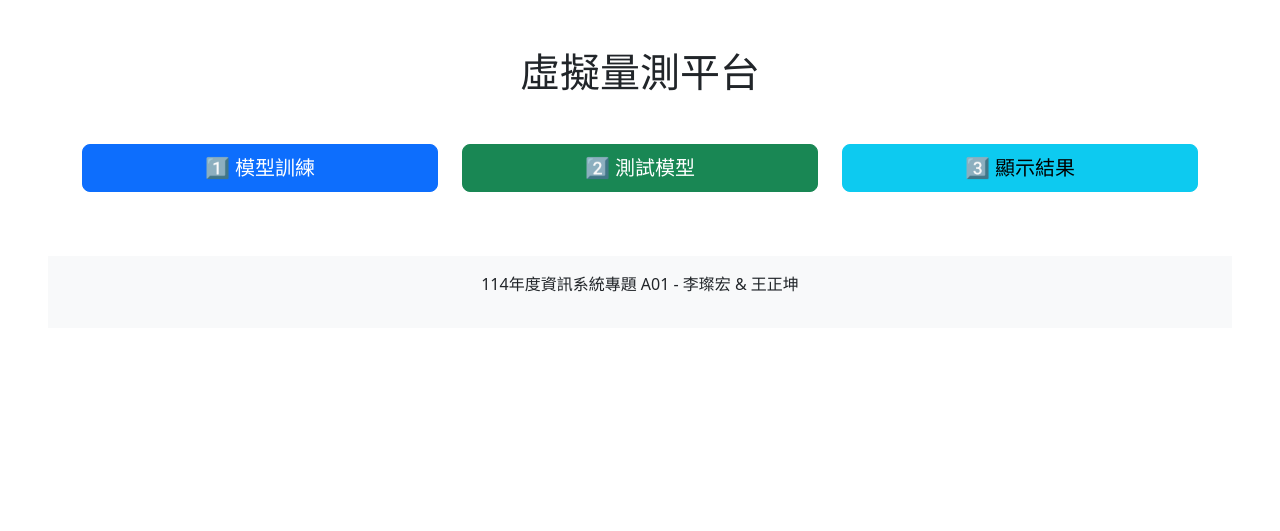
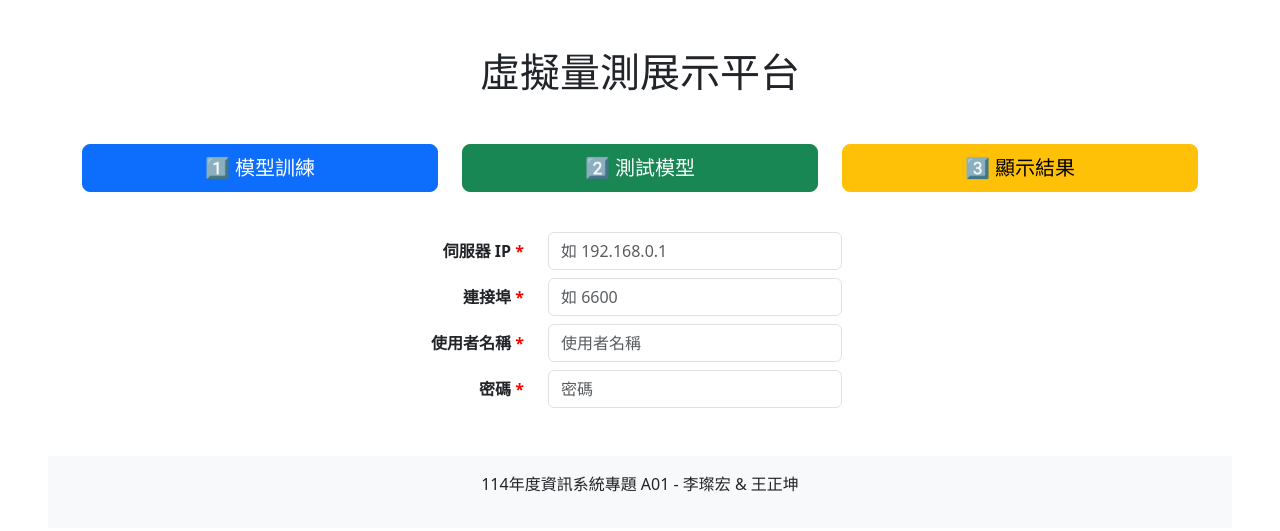
Before and after one commit to Chengkun-0321/Virtual-Measurement-System-Demo, a Django app: page / in a window 1280 px wide. Shown: the top 531 px of the page. Run offline with Django 5.2, Linux system fonts and the light colour scheme.

Commit message:
新增首頁SSH連線設置欄位

```diff
--- a/blog/templates/blog/home.html
+++ b/blog/templates/blog/home.html
@@ -7,19 +7,105 @@
 </head>
 <body class="p-5">
     <div class="container text-center">
-    <h1 class="mb-5">虛擬量測平台</h1>
+        <h1 class="mb-5">虛擬量測展示平台</h1>
         <div class="row justify-content-center">
             <div class="col-md-4 mb-3">
-            <a href="/train/" class="btn btn-primary btn-lg w-100">1️⃣ 模型訓練</a>
+                <a href="/train/" class="btn btn-primary btn-lg w-100 function-btn" disabled>1️⃣ 模型訓練</a>
             </div>
             <div class="col-md-4 mb-3">
-            <a href="/test/" class="btn btn-success btn-lg w-100">2️⃣ 測試模型</a>
+                <a href="/test/" class="btn btn-success btn-lg w-100 function-btn" disabled>2️⃣ 測試模型</a>
             </div>
             <div class="col-md-4 mb-3">
-            <a href="/results/" class="btn btn-info btn-lg w-100">3️⃣ 顯示結果</a>
+                <a href="/results/" class="btn btn-warning btn-lg w-100 function-btn" disabled>3️⃣ 顯示結果</a>
             </div>
         </div>
+
+        <div class="container mt-4">
+            <form method="POST" action="/train/" class="mx-auto" style="max-width: 600px;" id="input-form">
+                {% csrf_token %}
+
+                <!-- 伺服器 IP 和 連接埠 -->
+                <div class="row mb-2 justify-content-center align-items-center">
+                    <label for="hostname" class="col-sm-4 col-form-label text-end"><strong>伺服器 IP <font color="red">*</font></strong></label>
+                    <div class="col-sm-8">
+                        <input type="text" id="hostname" name="hostname" class="form-control w-75" placeholder="如 192.168.0.1" required>
                     </div>
+                </div>
+
+                <div class="row mb-2 justify-content-center align-items-center">
+                    <label for="port" class="col-sm-4 col-form-label text-end"><strong>連接埠 <font color="red">*</font></strong></label>
+                    <div class="col-sm-8">
+                        <input type="number" id="port" name="port" min="0" max="65535" class="form-control w-75" placeholder="如 6600" required>
+                    </div>
+                </div>
+
+                <!-- 使用者名稱和密碼 -->
+                <div class="row mb-2 justify-content-center align-items-center">
+                    <label for="username" class="col-sm-4 col-form-label text-end"><strong>使用者名稱 <font color="red">*</font></strong></label>
+                    <div class="col-sm-8">
+                        <input type="text" id="username" name="username" class="form-control w-75" placeholder="使用者名稱" required>
+                    </div>
+                </div>
+
+                <div class="row mb-2 justify-content-center align-items-center">
+                    <label for="password" class="col-sm-4 col-form-label text-end"><strong>密碼 <font color="red">*</font></strong></label>
+                    <div class="col-sm-8">
+                        <input type="password" id="password" name="password" class="form-control w-75" placeholder="密碼" required>
+                    </div>
+                </div>
+            </form>
+        </div>
+    </div>
+
+    <script>
+        // 檢查伺服器 IP 格式
+        function isValidIP(ip) {
+            const regex = /^(25[0-5]|2[0-4]\d|1\d\d|[1-9]?\d)(\.(25[0-5]|2[0-4]\d|1\d\d|[1-9]?\d)){3}$/;
+            return regex.test(ip);
+        }
+
+        // 檢查所有欄位是否都被填入
+        function checkInputsFilled() {
+            const hostname = document.getElementById('hostname').value.trim();
+            const port = document.getElementById('port').value.trim();
+            const username = document.getElementById('username').value.trim();
+            const password = document.getElementById('password').value.trim();
+
+            const validIP = isValidIP(hostname);
+            const allFilled = hostname && port && username && password && validIP;
+
+            const functionButtons = document.querySelectorAll('.function-btn');
+            functionButtons.forEach(btn => {
+                btn.disabled = !allFilled;
+            });
+
+            return allFilled;
+        }
+
+        // 綁定欄位監聽事件
+        document.querySelectorAll('#input-form input').forEach(input => {
+            input.addEventListener('input', checkInputsFilled);
+        });
+
+        // 點擊按鈕時，檢查欄位及 IP 格式
+        document.querySelectorAll('.function-btn').forEach(btn => {
+            btn.addEventListener('click', function(e) {
+                const hostname = document.getElementById('hostname').value.trim();
+                if (!checkInputsFilled()) {
+                    e.preventDefault();
+                    if (!isValidIP(hostname)) {
+                        alert("請輸入正確的伺服器 IP 格式！");
+                    } else {
+                        alert("請先輸入所有SSH連線欄位設置！");
+                    }
+                }
+            });
+        });
+
+        // 初始化按鈕狀態
+        checkInputsFilled();
+        </script>
+
 <footer class="text-center mt-5 p-3 bg-light">
     <p>114年度資訊系統專題 A01 - 李璨宏 & 王正坤</p>
 </footer>
--- a/blog/templates/blog/model_train.html
+++ b/blog/templates/blog/model_train.html
@@ -15,7 +15,7 @@
         <!-- 表單區塊包在 Bootstrap 卡片中 -->
         <div class="card p-4 shadow-sm">
             <form method="post" class="mb-4">
-                {% csrf_token %}  <!-- 🔐 CSRF 保護 Token -->
+                {% csrf_token %}  <!-- CSRF 保護 Token -->
 
                 <!-- 第一列：模型選擇與資料來源 -->
                 <div class="row">
--- a/blog/views.py
+++ b/blog/views.py
@@ -9,6 +9,12 @@ def home(request):
 # 訓練模型畫面
 def run_mamba_remote(request):
     if request.method == "POST":
+        # --- 導入POST資料 ---
+        hostname = request.POST['hostname']     # 伺服器IP
+        port = int(request.POST['port'])        # 埠號
+        username = request.POST['username']     # 使用者帳號
+        password = request.POST['password']     # 密碼
+
         model = request.POST['model']           # 選擇的模型架構名稱
         dataset = request.POST['dataset']       # 資料來源
         mean = request.POST['mean']             # 中心值
@@ -48,7 +54,7 @@ def run_mamba_remote(request):
         # SSH 連線與執行
         ssh = paramiko.SSHClient()
         ssh.set_missing_host_key_policy(paramiko.AutoAddPolicy())
-        ssh.connect(hostname='你的伺服器IP', port=22, username='你的帳號', password='你的密碼')
+        ssh.connect(hostname = hostname, port = port, username = username, password = password)
 
         stdin, stdout, stderr = ssh.exec_command(cmd)
         result = stdout.read().decode() + stderr.read().decode()
```
Lines whose indentation alone changed are shown as unchanged.
